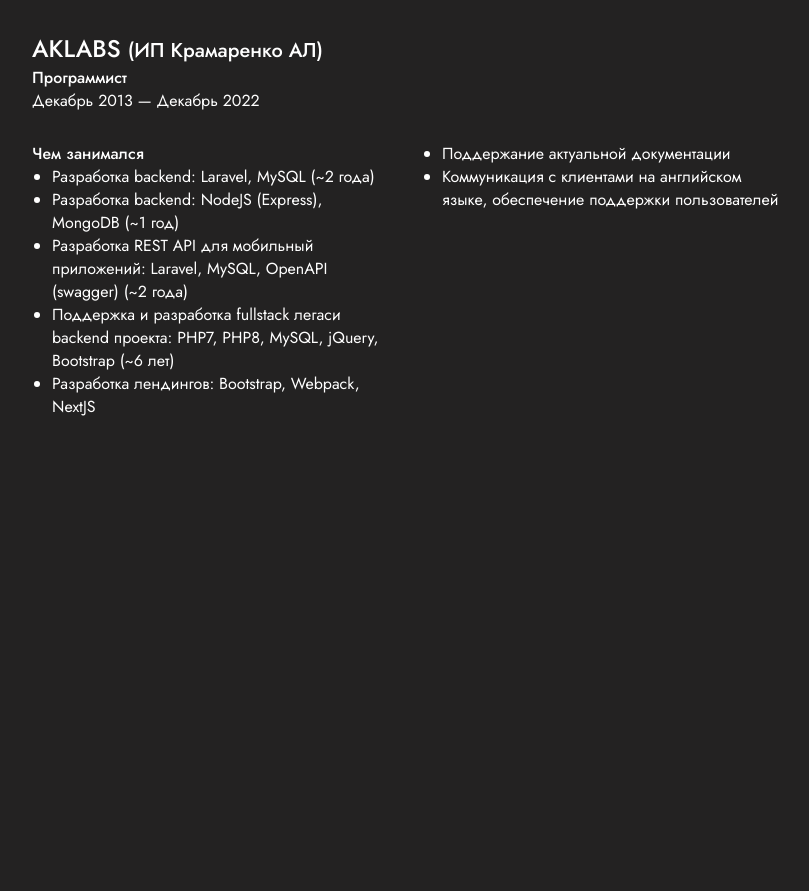
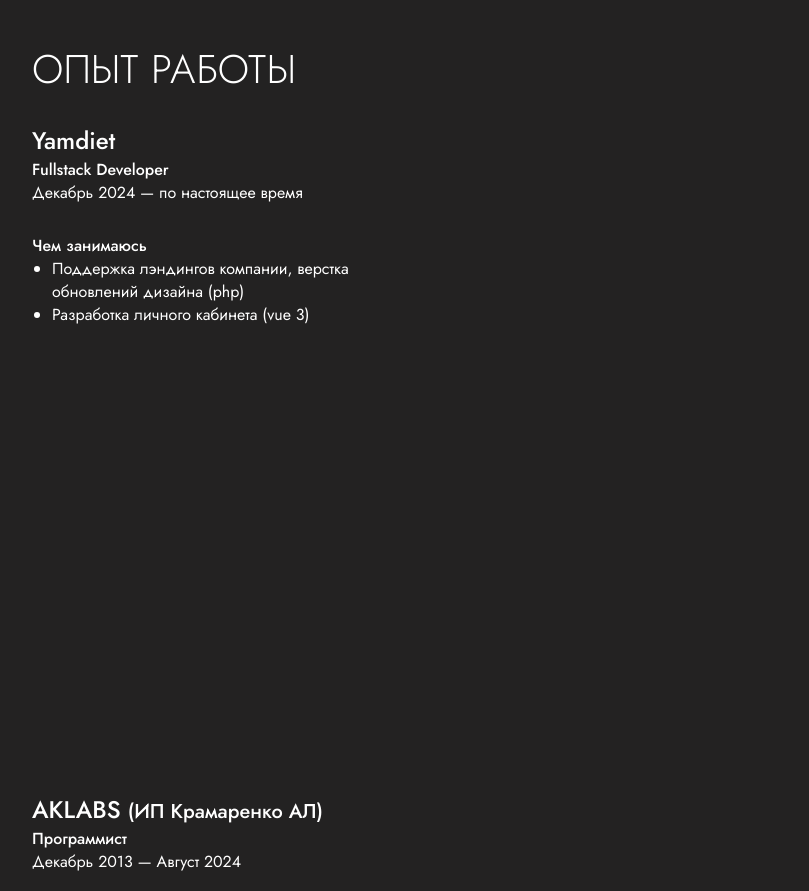
Before and after one commit to Dimsby/dimsby.github.io, a Next.js app: page / in a window 1280 px wide. Shown: the part 1860-2751 px from the top of the page, without its empty margins (158-967 px from the left). Built offline with nearby package versions, Linux system fonts and the light colour scheme.

Commit message:
update experience

```diff
--- a/src/app/page.tsx
+++ b/src/app/page.tsx
@@ -95,9 +95,25 @@ export default function Home() {
           <section>
             <h1 className="col-12">Опыт работы</h1>
             <div className="col-12">
+              <h2>Yamdiet</h2>
+              <h3>Fullstack Developer</h3>
+              <p>Декабрь 2024 — по настоящее время</p>
+            </div>
+            <div className="col-12 col-sm-6">
+              <h3>Чем занимаюсь</h3>
+              <ul>
+                <li>Поддержка лэндингов компании, верстка обновлений дизайна (php)</li>
+                <li>Разработка личного кабинета (vue 3)</li>
+              </ul>
+            </div>
+          </section>
+        </SwiperSlide>
+        <SwiperSlide>
+          <section>
+            <div className="col-12">
               <h2>AKLABS <small>(ИП Крамаренко АЛ)</small></h2>
               <h3>Программист</h3>
-              <p>Декабрь 2013 — Декабрь 2022</p>
+              <p>Декабрь 2013 — Август 2024</p>
             </div>
             <div className="col-12 col-sm-6">
               <h3>Чем занимался</h3>
@@ -147,8 +163,8 @@ export default function Home() {
               <h2>НИУ МЭИ (СФ)</h2>
               <h3>Факультет компьютерных технологий и электроники</h3>
               <p>2006 — 2012</p>
-              <p>В 2010 присвоена степень бакалавра техники и технологи по направлению &quot;Информатика и вычислительная техника&quot;.</p>
-              <p>В 2012 присвоена степень инженера по спецальности &quot;Вычислительные машины, косплексы, системы и сети&quot;.</p>
+              <p>В 2010 присвоена степень бакалавра техники и технологии по направлению &quot;Информатика и вычислительная техника&quot;.</p>
+              <p>В 2012 присвоена степень инженера по специальности &quot;Вычислительные машины, комплексы, системы и сети&quot;.</p>
             </div>
           </section>
 
--- a/src/styles/globals.scss
+++ b/src/styles/globals.scss
@@ -49,9 +49,7 @@ h3 {
         flex: 1;
         padding: 15px;
 
-        @include mixins.min-width(md) {
-
-        }
+        @include mixins.min-width(md) {}
     }
 
     .sidebar {
@@ -62,8 +60,9 @@ h3 {
         z-index: 10;
 
         @include mixins.max-width(md) {
-            padding: 20px;
+            padding: 10px;
         }
+
 
     }
 
```
